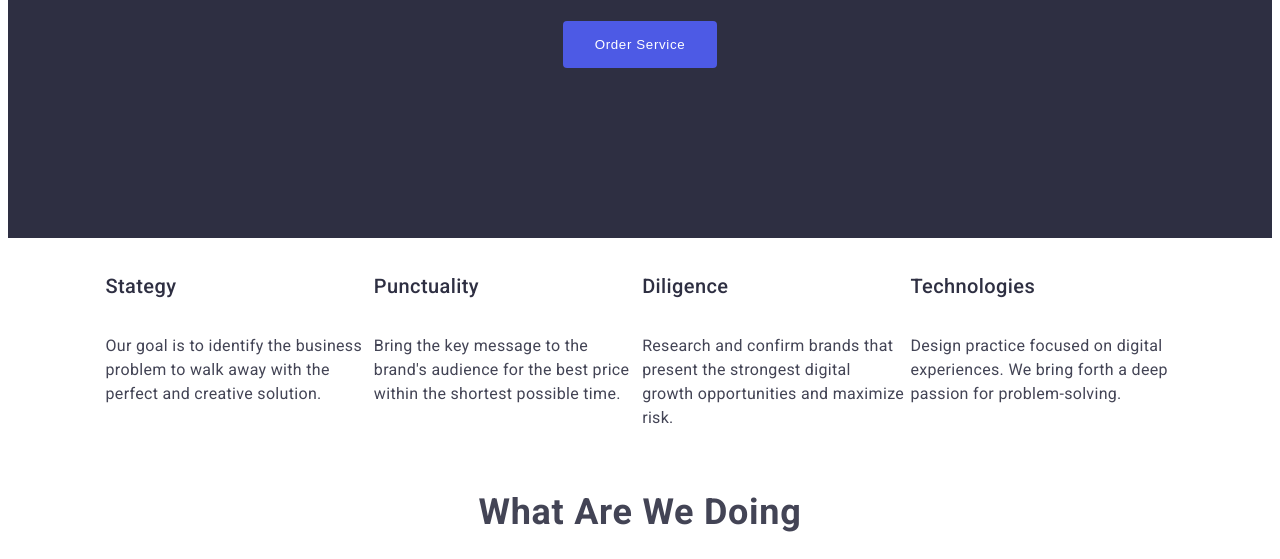
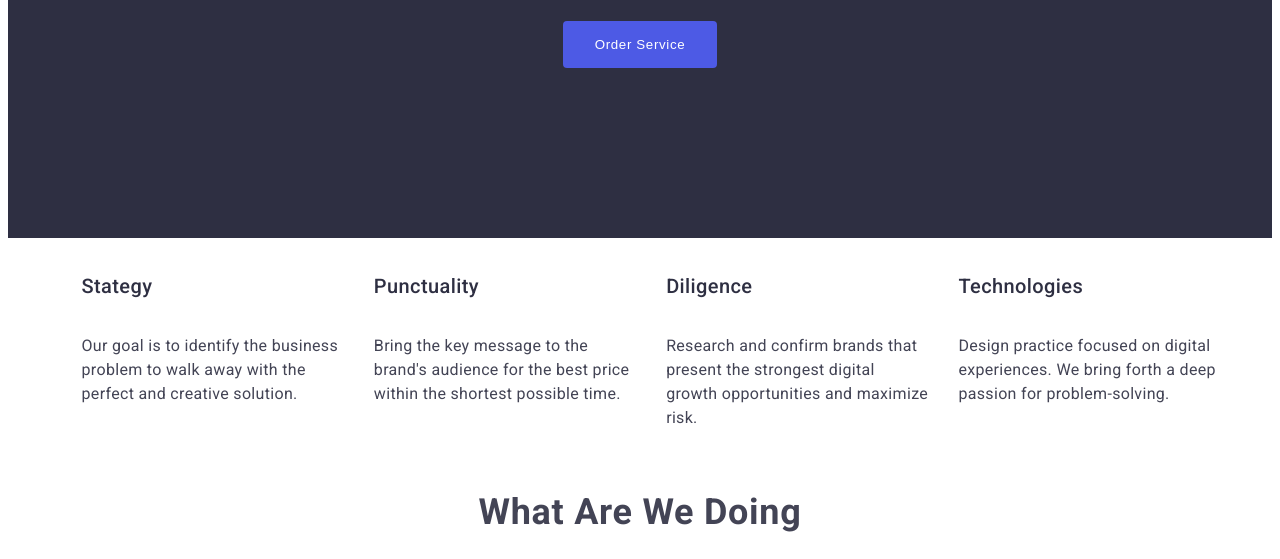
Before and after one commit to wackytsui/Tutorial, a plain HTML site: page goit-markup-hw-01/index.html in a window 1280 px wide. Shown: the part 443-1002 px from the top of the page. Drawn offline with Linux system fonts and the light colour scheme.

Commit message:
Update style.css

```diff
--- a/goit-markup-hw-01/css/style.css
+++ b/goit-markup-hw-01/css/style.css
@@ -153,5 +153,6 @@ body {
     display: inline-flex;
     flex-direction: column;
     width: 264px;
+    padding-left: 24px;
 }
 /* end of section 2 */
```
